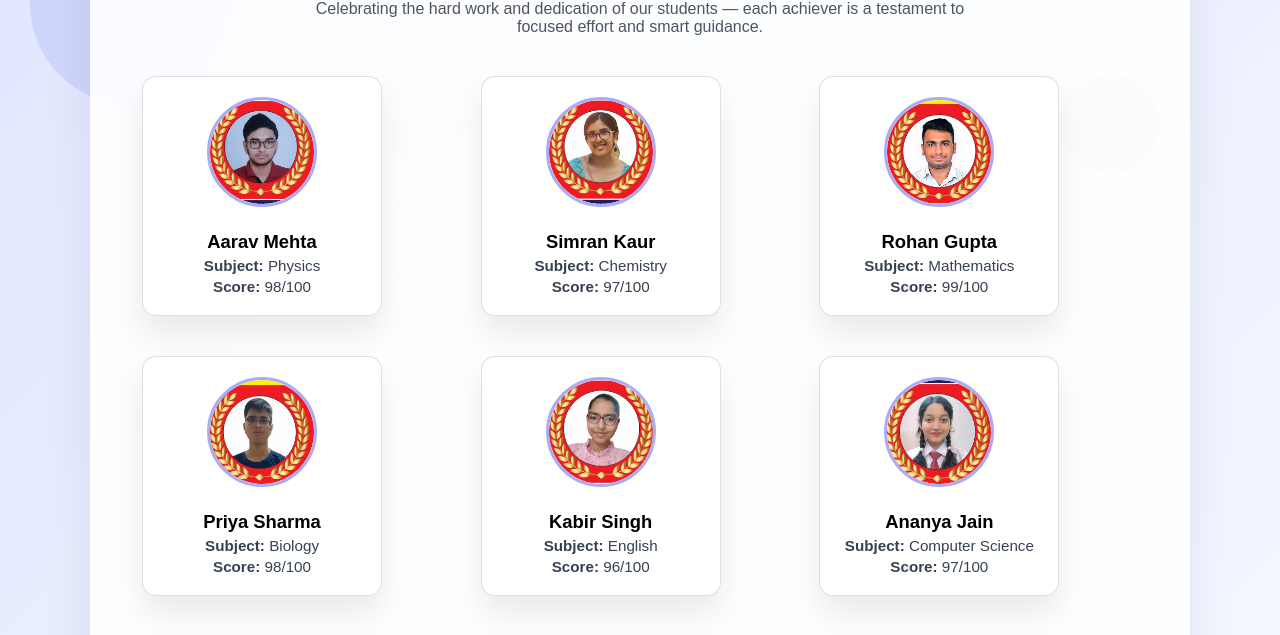
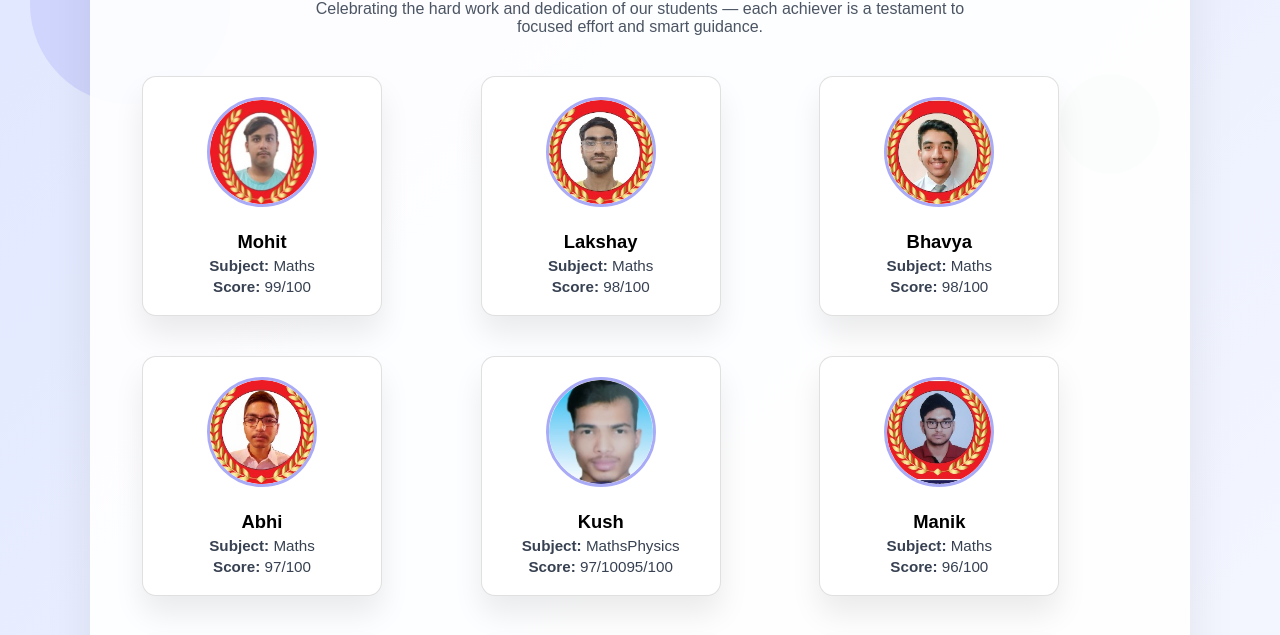
Before and after one commit to ShrutiiGupta24/Institute-WebApp, a React (Create React App) app in the folder coaching/: page /achievers in a window 1280 px wide. Shown: the part 298-933 px from the top of the page. Built offline with nearby package versions, Linux system fonts and the light colour scheme; no server answers.

Commit message:
Modified Achievers Page

```diff
--- a/coaching/src/pages/Achievers.jsx
+++ b/coaching/src/pages/Achievers.jsx
@@ -18,23 +18,49 @@ import A16 from "../assets/A16.png";
 import A17 from "../assets/A17.png";
 
 const achievers = [
-  { id: 1, name: "Aarav Mehta", subject: "Physics", score: "98/100", image: A1 },
-  { id: 2, name: "Simran Kaur", subject: "Chemistry", score: "97/100", image: A2 },
-  { id: 4, name: "Rohan Gupta", subject: "Mathematics", score: "99/100", image: A4 },
-  { id: 5, name: "Priya Sharma", subject: "Biology", score: "98/100", image: A5 },
-  { id: 6, name: "Kabir Singh", subject: "English", score: "96/100", image: A6 },
-  { id: 7, name: "Ananya Jain", subject: "Computer Science", score: "97/100", image: A7 },
-  { id: 8, name: "Vikas Yadav", subject: "Accountancy", score: "99/100", image: A8 },
-  { id: 9, name: "Megha Sinha", subject: "Business Studies", score: "98/100", image: A9 },
-  { id: 10, name: "Rajat Kumar", subject: "JEE Mathematics", score: "99.5/100", image: A10 },
-  { id: 11, name: "Sneha Agarwal", subject: "JEE Physics", score: "99.2/100", image: A11 },
-  { id: 12, name: "Amit Joshi", subject: "CUET Economics", score: "98.7/100", image: A12 },
-  { id: 13, name: "Riya Kapoor", subject: "CUET English", score: "98.3/100", image: A13 },
-  { id: 14, name: "Sahil Verma", subject: "B.Com (P) Finance", score: "97.5/100", image: A14 },
-  { id: 15, name: "Nisha Singh", subject: "B.Com (H) Taxation", score: "97.2/100", image: A15 },
-  { id: 16, name: "Aniket Rao", subject: "Mathematics", score: "98.9/100", image: A16 },
-  { id: 17, name: "Ritika Mehta", subject: "Science", score: "99/100", image: A17 }
+  { id: 1, name: "Manik", subject: "Maths", score: "96/100", image: A1 },
+  { id: 2, name: "Isha", subject: "Maths", score: "96/100", image: A2 },
+  { id: 4, name: "Ansh", subject: "Maths", score: "95/100", image: A4 },
+  { id: 5, name: "Harsh", subject: "Maths", score: "95/100", image: A5 },
+  { id: 6, name: "Mitali", subject: "Maths", score: "95/100", image: A6 },
+  { id: 7, name: "Suhani", subject: "Maths", score: "95/100", image: A7 },
+  { id: 8, name: "Abhi", subject: "Maths", score: "97/100", image: A8 },
+  { id: 9, name: "Lakshay", subject: "Maths", score: "98/100", image: A9 },
+  { id: 10, name: "Bhavya", subject: "Maths", score: "98/100", image: A10 },
+  { id: 11, name: "Samarpreet", subject: "Maths", score: "94/100", image: A11 },
+  { id: 12, name: "Anuva", subjects: ["Maths", "Science"], score: ["85/100","94/100"], image: A12 },
+  { id: 13, name: "Riya", subject: "Maths", score: "94/100", image: A13 },
+  { id: 14, name: "Harsh", subject: "Maths", score: "94/100", image: A14 },
+  { id: 15, name: "Kush", subject: ["Maths", "Physics"], score: ["97/100","95/100"], image: A15 },
+  { id: 16, name: "Tanisha", subject: "Maths", score: "95/100", image: A16 },
+  { id: 17, name: "Mohit", subject: "Maths", score: "99/100", image: A17 }
 ];
+
+const getMathScore = (student) => {
+  const parseScore = (raw) => {
+    if (!raw && raw !== 0) return 0;
+    const value = String(raw).split("/")[0].trim();
+    return Number(value) || 0;
+  };
+
+  if (student.subject === "Maths") {
+    return parseScore(student.score);
+  }
+
+  if (Array.isArray(student.subjects) && Array.isArray(student.score)) {
+    const mathIndex = student.subjects.findIndex((sub) => String(sub).toLowerCase().includes("math"));
+    return mathIndex !== -1 ? parseScore(student.score[mathIndex]) : 0;
+  }
+
+  if (Array.isArray(student.subject) && Array.isArray(student.score)) {
+    const mathIndex = student.subject.findIndex((sub) => String(sub).toLowerCase().includes("math"));
+    return mathIndex !== -1 ? parseScore(student.score[mathIndex]) : 0;
+  }
+
+  return 0;
+};
+
+const sortedAchievers = [...achievers].sort((a, b) => getMathScore(b) - getMathScore(a));
 
 const backgroundStyle = {
   minHeight: "100vh",
@@ -103,7 +129,7 @@ const Achievers = () => {
         </p>
 
         <div style={gridStyle}>
-          {achievers.map((student) => (
+          {sortedAchievers.map((student) => (
             <div
               key={student.id}
               style={cardStyle}
@@ -117,7 +143,7 @@ const Achievers = () => {
               />
               <h3 style={{ margin: "0.5rem 0 0.25rem", fontSize: "1.15rem" }}>{student.name}</h3>
               <p style={{ margin: 0, fontSize: "0.95rem", color: "#374151" }}>
-                <strong>Subject:</strong> {student.subject}
+                <strong>{student.subjects ? "Subjects" : "Subject"}:</strong> {student.subjects ? student.subjects.join(", ") : student.subject}
               </p>
               <p style={{ margin: "0.25rem 0 0", fontSize: "0.95rem", color: "#374151" }}>
                 <strong>Score:</strong> {student.score}
```
